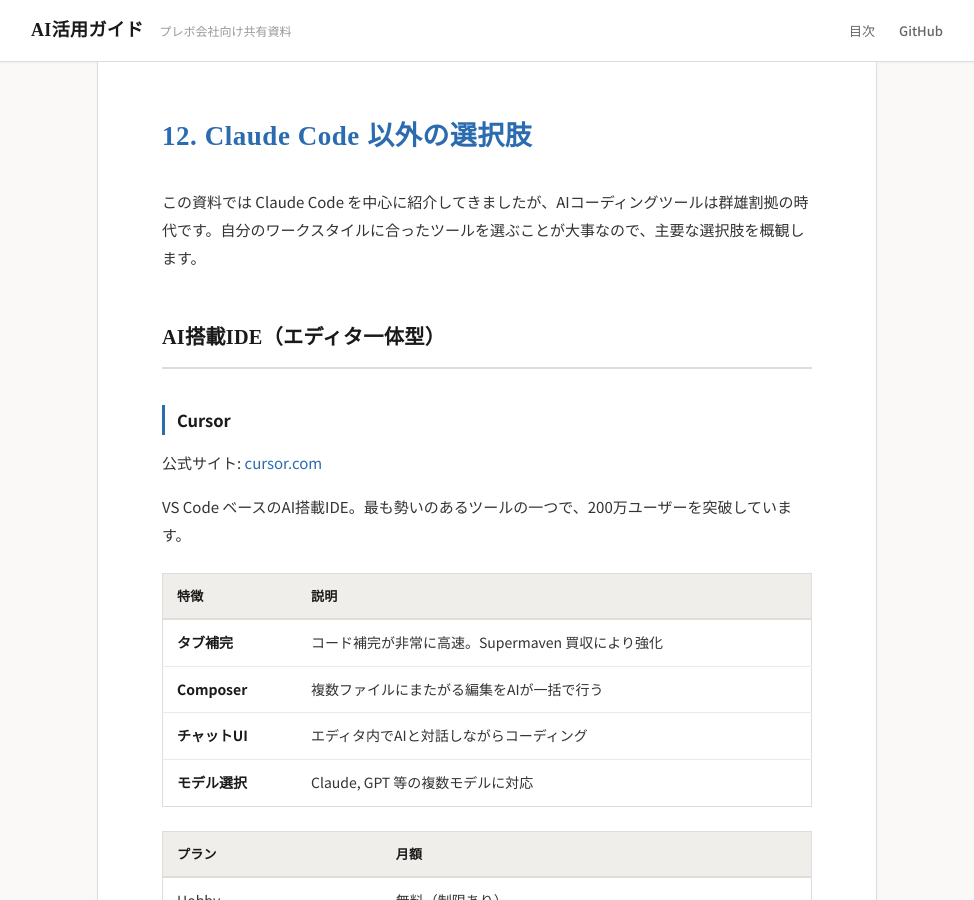
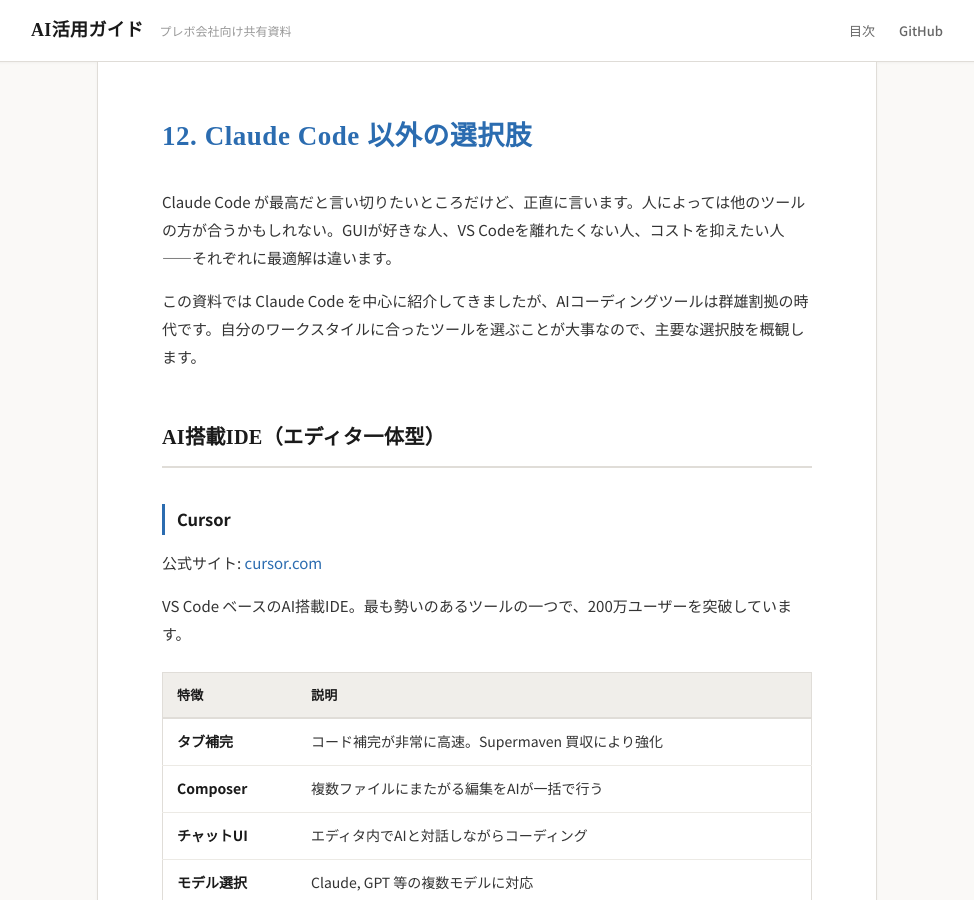
Before and after one commit to kuruusuniku/sharing, a Jekyll site: the page built from 12-alternatives.md, in a window 1280 px wide and 900 px high. Shown: the whole window, without its empty margins (153-1127 px from the left). Built offline with Jekyll 4.4.1, drawn with Linux system fonts in a browser that asks for light colours.

Commit message:
12章: 共感導入追加

```diff
--- a/12-alternatives.md
+++ b/12-alternatives.md
@@ -4,6 +4,8 @@ title: Claude Code 以外の選択肢
 ---
 
 # 12. Claude Code 以外の選択肢
+
+Claude Code が最高だと言い切りたいところだけど、正直に言います。人によっては他のツールの方が合うかもしれない。GUIが好きな人、VS Codeを離れたくない人、コストを抑えたい人——それぞれに最適解は違います。
 
 この資料では Claude Code を中心に紹介してきましたが、AIコーディングツールは群雄割拠の時代です。自分のワークスタイルに合ったツールを選ぶことが大事なので、主要な選択肢を概観します。
 
```
